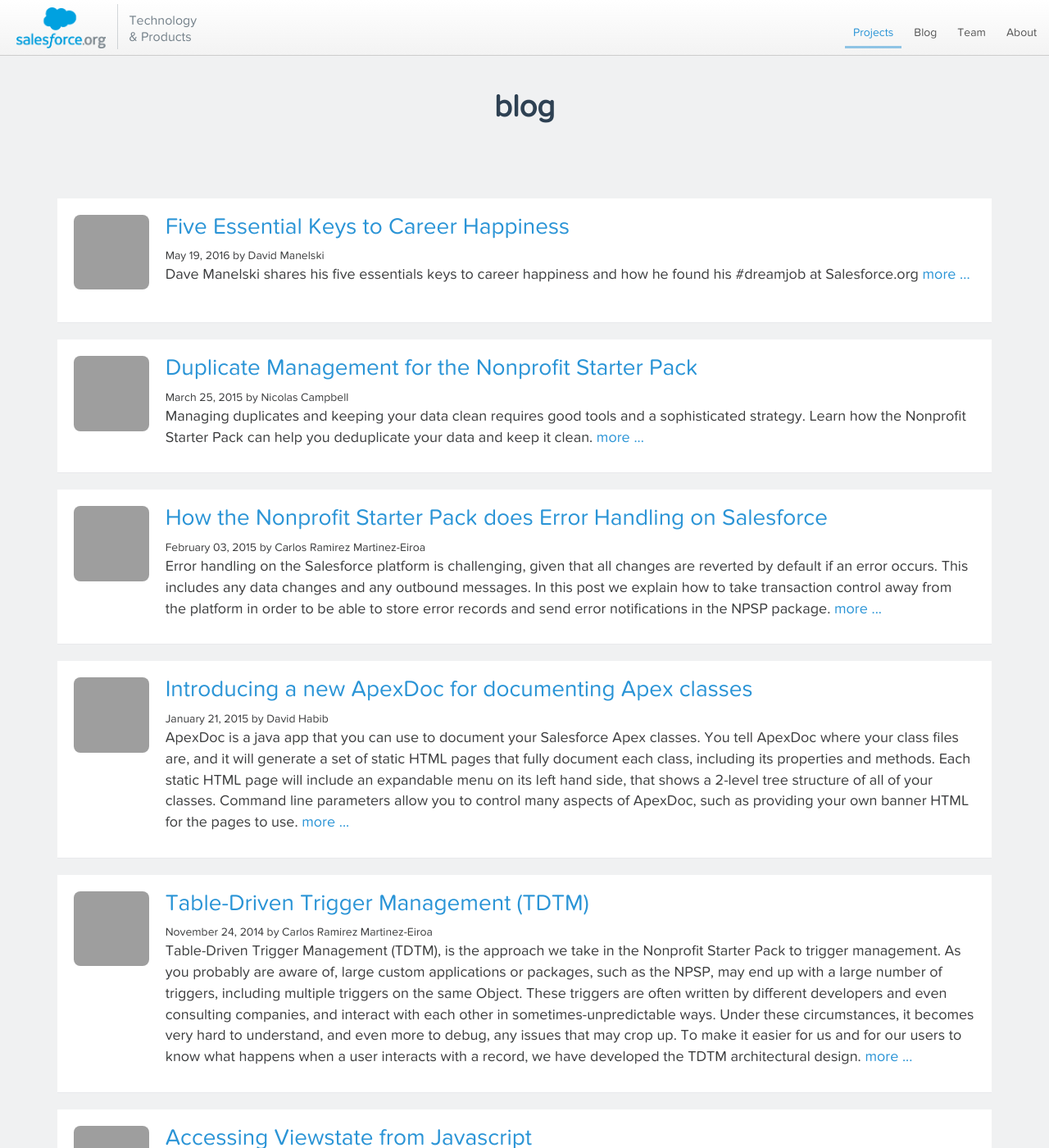
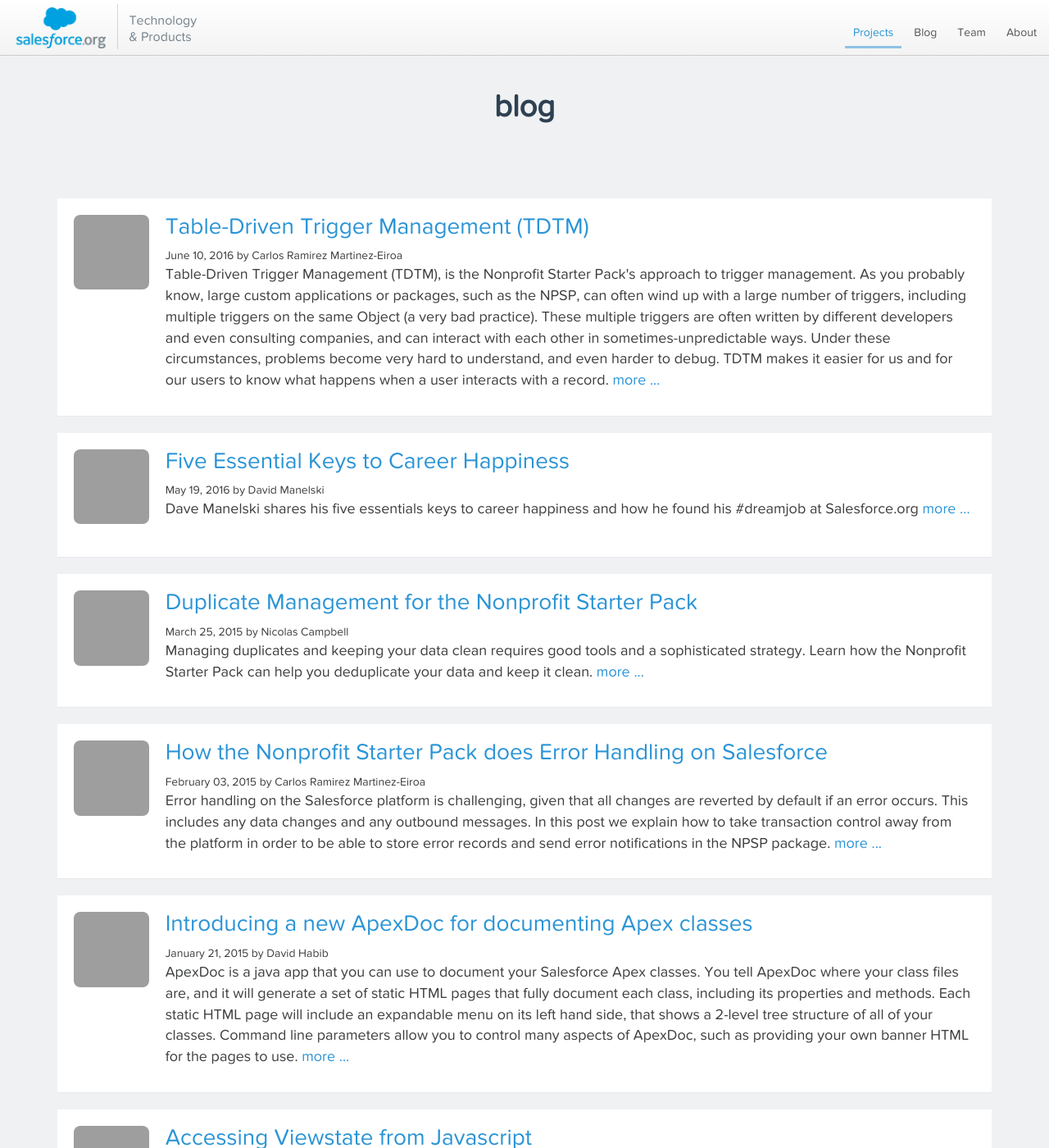
Before and after one commit to dvenor/salesforcefoundation.github.io, a Jekyll site: the page built from index.html, in a window 1280 px wide and 1400 px high, scrolled down 637 px, cut to the strip 0-1400 px from the top of the window. Shown: the whole strip at 82% size. Built offline with Jekyll 4.4.1, drawn with Linux system fonts in a browser that asks for light colours; some web fonts are replaced; the list of posts is cut into pages by our own code; comment, search, counter and statistics services are not loaded; grey boxes are pictures that could not be loaded.

Commit message:
Update 2014-11-24-table-driven-trigger-management.md

```diff
--- a/_posts/2014-11-24-table-driven-trigger-management.md
+++ b/_posts/2014-11-24-table-driven-trigger-management.md
@@ -2,10 +2,10 @@
 layout:   post
 title:    "Table-Driven Trigger Management (TDTM)"
 author:   Carlos Ramirez Martinez-Eiroa
-date:  2014-11-24 11:00:00
-excerpt: "Table-Driven Trigger Management (TDTM), is the approach we take in the Nonprofit Starter Pack to trigger management. As you probably are aware of, large custom applications or packages, such as the NPSP, may end up with a large number of triggers, including multiple triggers on the same Object. These triggers are often written by different developers and even consulting companies, and interact with each other in sometimes-unpredictable ways. Under these circumstances, it becomes very hard to understand, and even more to debug, any issues that may crop up. To make it easier for us and for our users to know what happens when a user interacts with a record, we have developed the TDTM architectural design."
+date:  2016-06-10 11:00:00
+excerpt: "Table-Driven Trigger Management (TDTM), is the Nonprofit Starter Pack's approach to trigger management. As you probably know, large custom applications or packages, such as the NPSP, can often wind up with a large number of triggers, including multiple triggers on the same Object (a very bad practice). These multiple triggers are often written by different developers and even consulting companies, and can interact with each other in sometimes-unpredictable ways. Under these circumstances, problems become very hard to understand, and even harder to debug. TDTM makes it easier for us and for our users to know what happens when a user interacts with a record."
 ---
-**Table-Driven Trigger Management** (TDTM), is the approach we take in the **Nonprofit Starter Pack** to trigger management. As you probably are aware of, large custom applications or packages, such as the NPSP, may end up with a large number of triggers, including multiple triggers on the same Object. These triggers are often written by different developers and even consulting companies, and interact with each other in sometimes-unpredictable ways. Under these circumstances, it becomes very hard to understand, and even more to debug, any issues that may crop up. To make it easier for us and for our users to know what happens when a user interacts with a record, we have developed the TDTM architectural design.
+**Table-Driven Trigger Management** (TDTM), is the Nonprofit Starter Pack's approach to trigger management. As you probably know, large custom applications or packages, such as the NPSP, can often wind up with a large number of triggers, including multiple triggers on the same Object (a very bad practice). These multiple triggers are often written by different developers and even consulting companies, and can interact with each other in sometimes-unpredictable ways. Under these circumstances, problems become very hard to understand, and even harder to debug. TDTM makes it easier for us and for our users to know what happens when a user interacts with a record.
 
 ## Technical Overview
 _*We are using class names without prefix throughout the article. This matches what is in our [Github repository](https://github.com/SalesforceFoundation/Cumulus). However, the classes inside the managed package are all using the npsp prefix._
```
